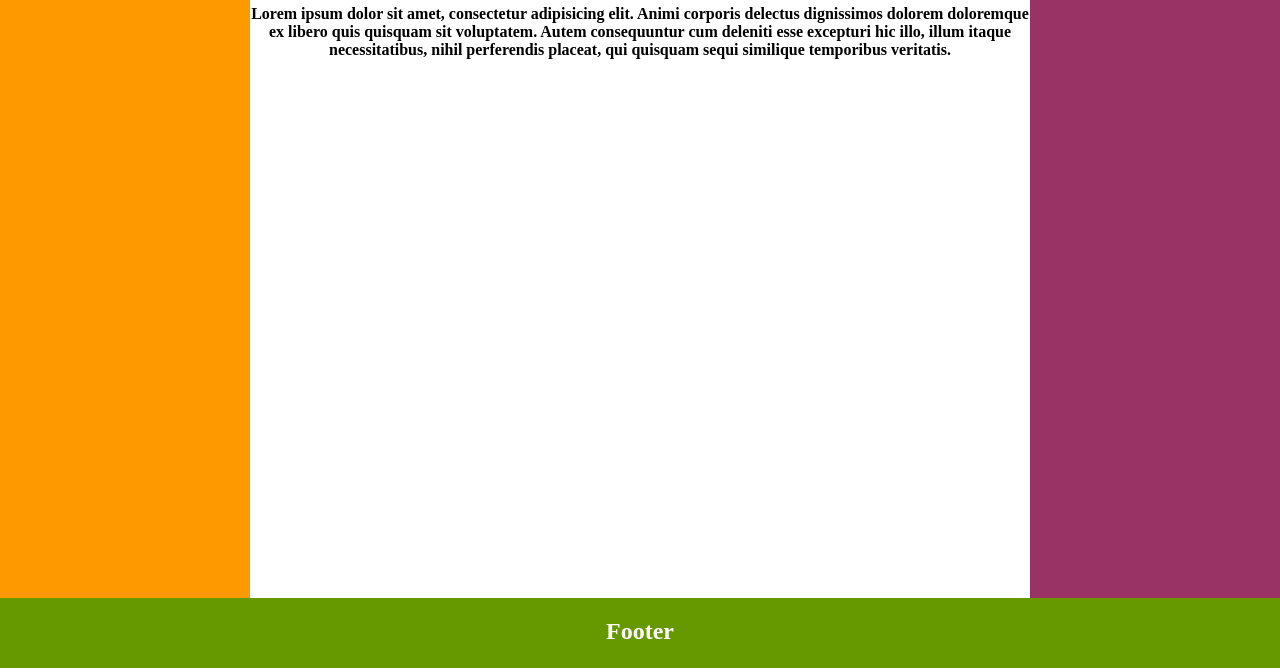
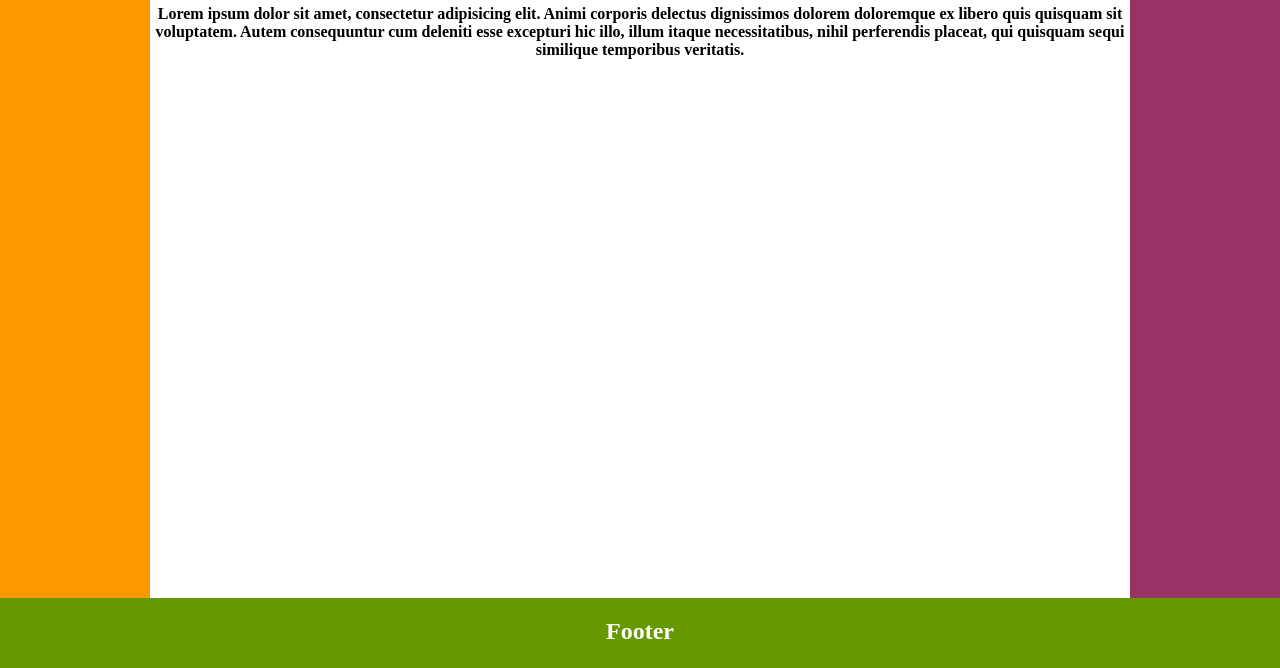
Before and after one commit to ochromera/FoxmaindedCourse, a plain HTML site: page task1.1/grid/index.html in a window 1280 px wide. Shown: the part 132-800 px from the top of the page. Drawn offline with Linux system fonts and the light colour scheme.

Commit message:
bag fixed

```diff
--- a/task1.1/grid/index.css
+++ b/task1.1/grid/index.css
@@ -9,7 +9,7 @@ body {
 .container {
     display: grid;
     height: 100vh;
-    grid-template-columns: 250px 1fr 250px ;
+    grid-template-columns: 150px 1fr 150px ;
     grid-template-rows: 70px 1fr 70px;
     grid-template-areas:  "header header header"
                             "nav main sidebar"
```
